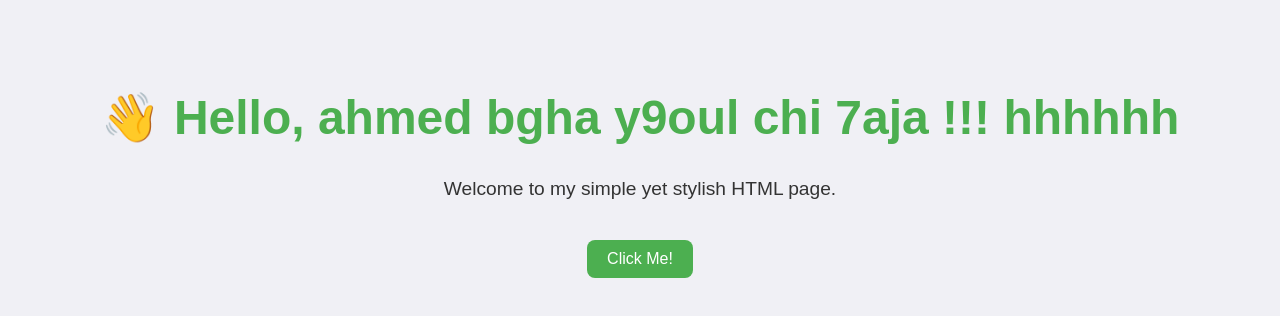
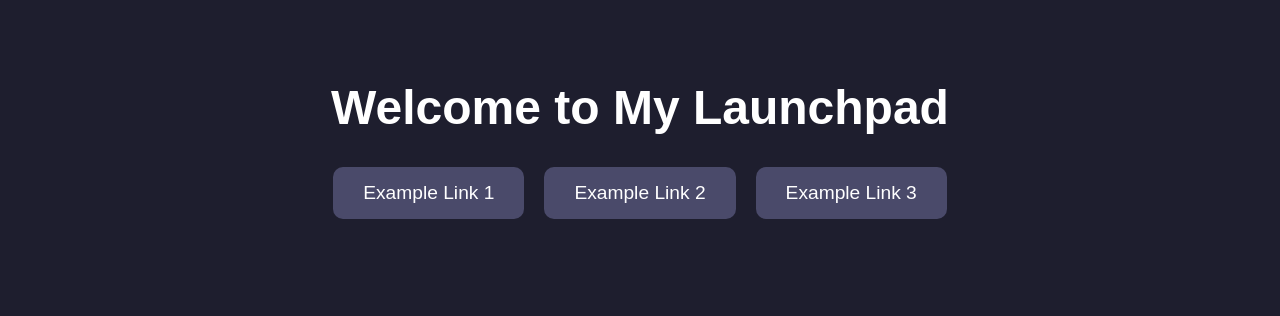
Before and after one commit to ilyas-jm/LunchPad, a plain HTML site: page index.html in a window 1280 px wide. Drawn offline with Linux system fonts and the light colour scheme.

Commit message:
Update index.html

```diff
--- a/index.html
+++ b/index.html
@@ -2,42 +2,51 @@
 <html lang="en">
 <head>
     <meta charset="UTF-8">
-    <title>🌟 Welcome to My Cool Page!</title>
+    <meta name="viewport" content="width=device-width, initial-scale=1.0">
+    <title>Launchpad</title>
     <style>
         body {
-            background: #f0f0f5;
             font-family: Arial, sans-serif;
+            background-color: #1e1e2e;
+            color: white;
             text-align: center;
-            padding: 50px;
+            margin: 0;
+            padding: 0;
+        }
+        .container {
+            margin-top: 10vh;
         }
         h1 {
-            color: #4CAF50;
-            font-size: 3em;
+            font-size: 3rem;
         }
-        p {
-            font-size: 1.2em;
-            color: #333;
+        .links {
+            margin-top: 30px;
+            display: flex;
+            justify-content: center;
+            gap: 20px;
         }
-        a {
-            display: inline-block;
-            margin-top: 20px;
+        .link {
+            padding: 15px 30px;
+            background-color: #4a4a6a;
+            border-radius: 10px;
             text-decoration: none;
-            background: #4CAF50;
             color: white;
-            padding: 10px 20px;
-            border-radius: 8px;
-            transition: background 0.3s ease;
+            font-size: 1.2rem;
+            transition: 0.3s;
         }
-        a:hover {
-            background: #45a049;
+        .link:hover {
+            background-color: #6464a3;
         }
     </style>
 </head>
 <body>
-
-    <h1>👋 Hello, ahmed bgha y9oul chi 7aja !!! hhhhhh</h1>
-    <p>Welcome to my simple yet stylish HTML page.</p>
-    <a href="#">Click Me!</a>
-
+    <div class="container">
+        <h1>Welcome to My Launchpad</h1>
+        <div class="links">
+            <a class="link" href="https://example.com">Example Link 1</a>
+            <a class="link" href="https://example.com">Example Link 2</a>
+            <a class="link" href="https://example.com">Example Link 3</a>
+        </div>
+    </div>
 </body>
 </html>
```
